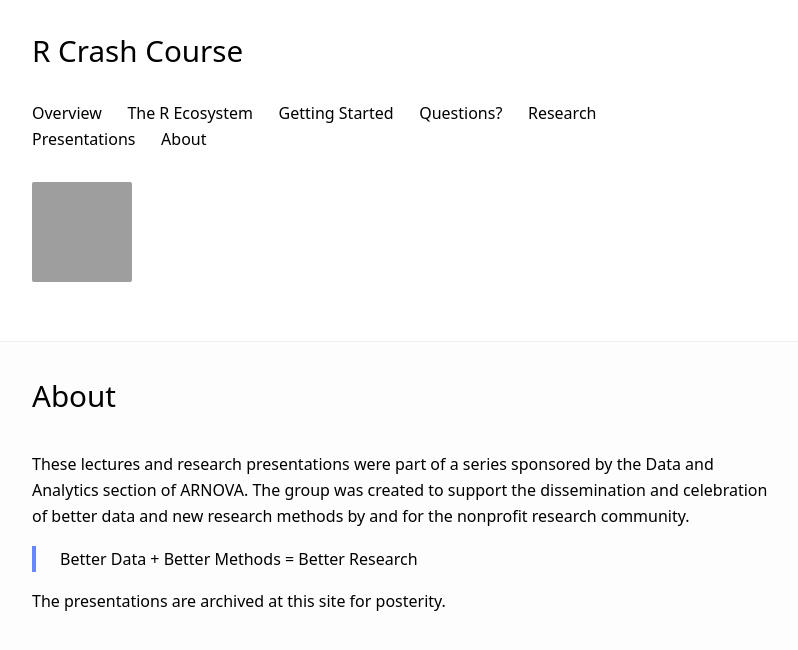
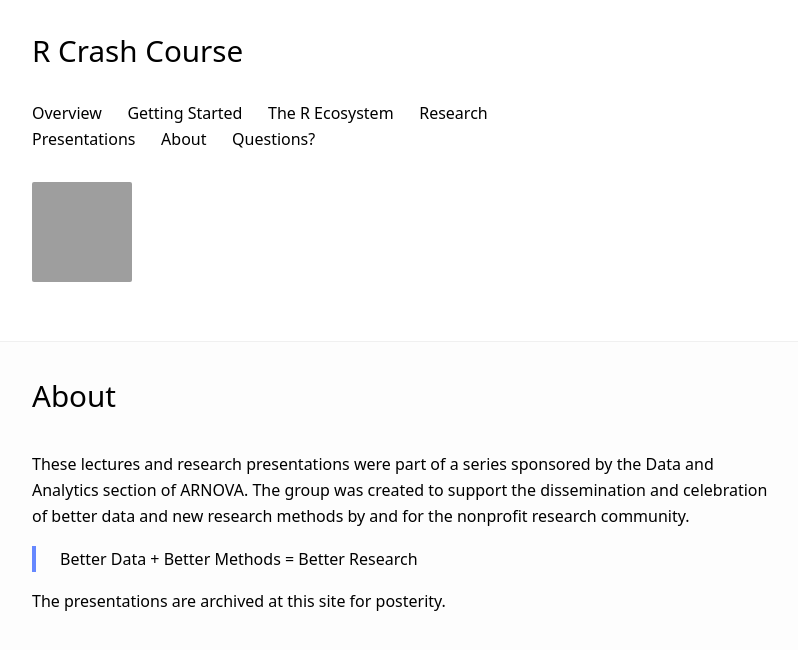
Before and after one commit to Nonprofit-Open-Data-Collective/r-crash-course, a Jekyll site: the page built from about.md, in a window 1280 px wide, cut to the strip 0-650 px from the top of the page. Shown: the whole strip, without its empty margins (240-1038 px from the left). Built offline with Jekyll 4.4.1, drawn with Linux system fonts in a browser that asks for light colours; our own code applies the rules of GitHub Pages for plain Markdown files; part of the change alters nothing that is shown; grey boxes are pictures that could not be loaded.

```diff
--- a/_config.yml
+++ b/_config.yml
@@ -16,12 +16,11 @@ minimal_theme: false         # radically minimalistic theme
 
 navigation:                  # show navigation links in the header
   - index.md
+  - packages.md
   - overview.md
-  - packages.md
-  - discuss.md
   - talks.md
   - about.md
-
+  - discuss.md
 
 
 icons:                       # show icons in the header, for all possible icons see http://fontawesome.io/icons/
```
